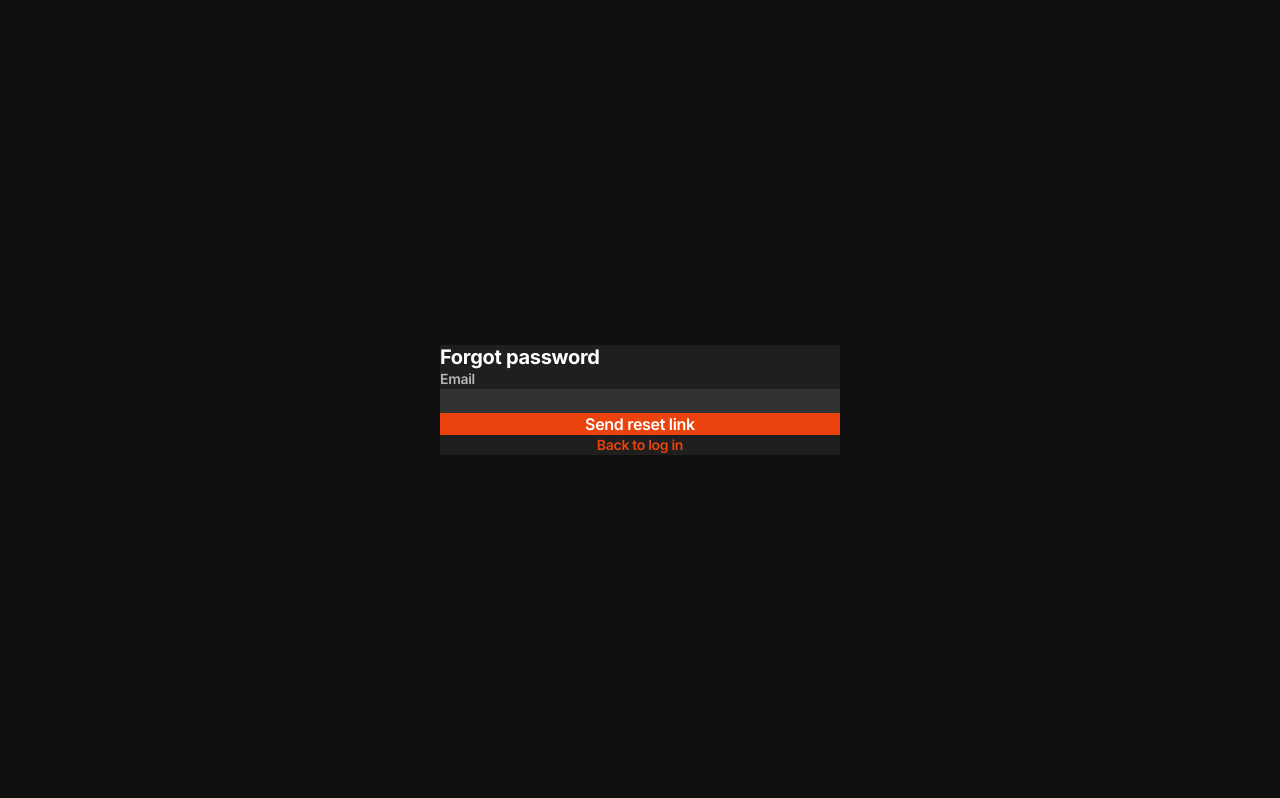
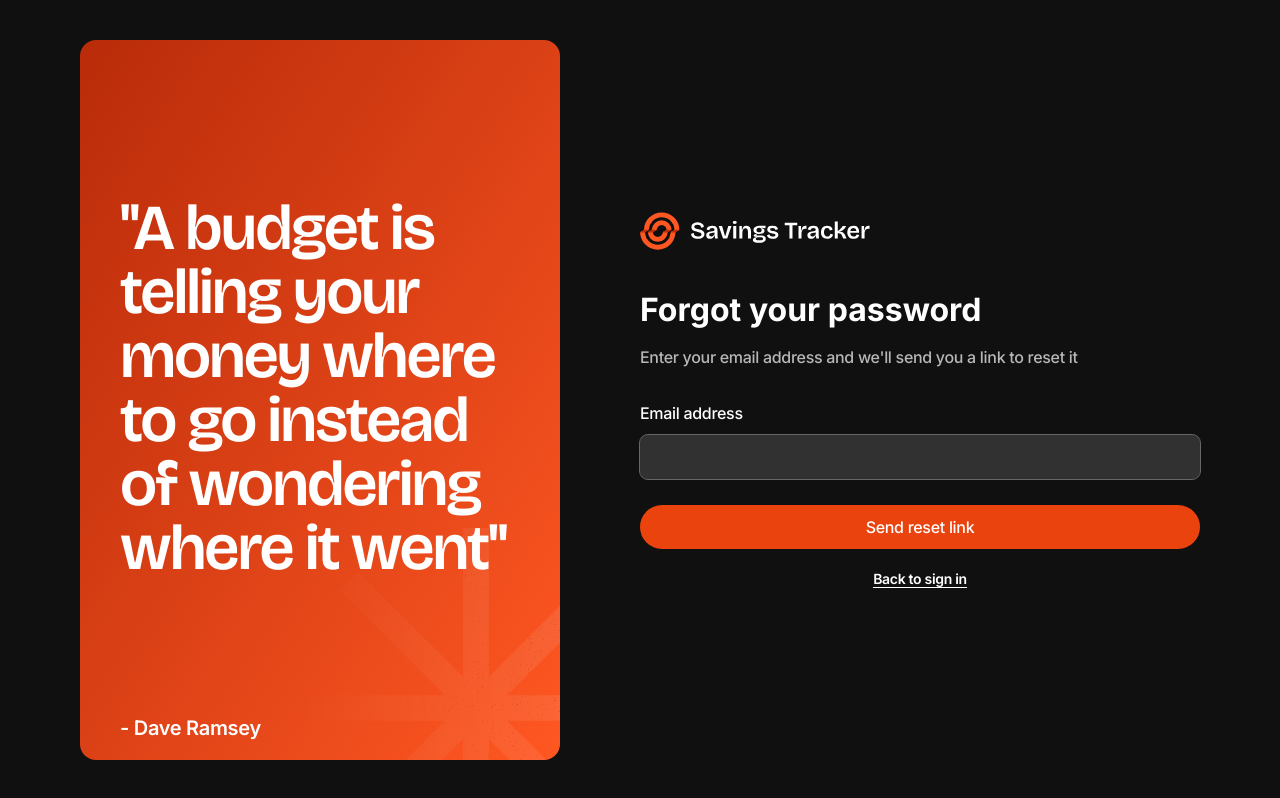
Before and after one commit to delroscol98/savings_tracker, a React (Vite) app in the folder frontend/: page /forgot-password in a window 1280 px wide. Built offline with nearby package versions, Linux system fonts and the light colour scheme.

Commit message:
chore: styles for auth pages

```diff
--- a/frontend/src/components/AuthLayout.tsx
+++ b/frontend/src/components/AuthLayout.tsx
@@ -3,6 +3,7 @@ import type { ReactNode } from "react";
 import logo from "../assets/logo-large.svg";
 import star from "../assets/pattern-star.svg";
 import { useLocation } from "react-router";
+import { Link } from "react-router";
 
 export function AuthLayout({ children }: { children: ReactNode }) {
   function quoteSetter() {
@@ -29,6 +30,7 @@ export function AuthLayout({ children }: { children: ReactNode }) {
           </>
         );
       case "/forgot-password":
+      case "/reset-password":
         return (
           <>
             <span className="text-1 text-neutral-0 self-center">
@@ -41,7 +43,7 @@ export function AuthLayout({ children }: { children: ReactNode }) {
     }
   }
   return (
-    <div className="min-h-screen bg-neutral-900 px-7 md:p-13 lg:px-14 lg:py-11 grid lg:grid-cols-2 items-center content-center">
+    <div className="min-h-screen bg-neutral-900 px-7 md:p-13 lg:px-14 lg:py-11 grid lg:grid-cols-2 items-center">
       <div
         className={`max-lg:hidden lg:min-h-full lg:grid lg:grid-rows-[1fr_min-content] lg:mr-14 lg:px-11 lg:py-8 lg:rounded-2xl lg:bg-linear-to-br lg:from-orange-700 lg:to-orange-400 lg:relative lg:overflow-hidden`}
       >
@@ -53,7 +55,9 @@ export function AuthLayout({ children }: { children: ReactNode }) {
         {quoteSetter()}
       </div>
       <div>
-        <img src={logo} alt="logo" />
+        <Link to="/login">
+          <img src={logo} alt="logo" />
+        </Link>
 
         {children}
       </div>
--- a/frontend/src/pages/ForgotPasswordPage.tsx
+++ b/frontend/src/pages/ForgotPasswordPage.tsx
@@ -5,15 +5,18 @@ import { z } from "zod";
 import { Link } from "react-router";
 import { forgotPassword } from "@/api/auth";
 import { handleApiError } from "@/lib/errors";
+import { AuthLayout } from "@/components/AuthLayout";
+import chevron from "../assets/icon-chevron-left.svg";
 
 const forgotPasswordSchema = z.object({
-  email: z.string().email("Please enter a valid email"),
+  email: z.email("Please enter a valid email"),
 });
 
 type ForgotPasswordForm = z.infer<typeof forgotPasswordSchema>;
 
 export function ForgotPasswordPage() {
   const [sent, setSent] = useState(false);
+  const [email, setEmail] = useState("");
   const {
     register,
     handleSubmit,
@@ -34,43 +37,62 @@ export function ForgotPasswordPage() {
 
   if (sent) {
     return (
-      <div className="min-h-screen bg-neutral-900 flex items-center justify-center px-spacing-7">
-        <div className="bg-neutral-800 rounded-radius-2xl p-spacing-12 w-full max-w-[400px]">
-          <h1 className="text-3 text-neutral-0 mb-spacing-7">Check your email</h1>
-          <p className="text-5 text-neutral-300 mb-spacing-9">
-            If an account exists with that email, we&apos;ve sent a password reset
-            link.
+      <AuthLayout>
+        <div className="grid gap-10 mt-11">
+          <div className="grid gap-4">
+            <h1 className="text-2 text-neutral-0">Check your inbox</h1>
+            <p className="text-5 text-neutral-300">
+              We've sent a reset link to{" "}
+              <span className="text-neutral-0">{email}</span>
             </p>
-          <Link
-            to="/login"
-            className="block text-center text-6 text-orange-500 hover:text-orange-400"
-          >
-            Back to log in
+          </div>
+          <p className="text-5 text-neutral-0">
+            This link expires in 30 minutes
+          </p>
+          <div className="grid gap-7">
+            <p className="text-5 text-neutral-300">
+              Didn't receive it?{" "}
+              <span className="text-neutral-0 hover:text-orange-400 border-b border-neutral-0 hover:border-orange-400 cursor-pointer" onClick={handleSubmit(onSubmit)}>
+                Resend email
+              </span>
+            </p>
+            <Link to="/login" className="text-5 text-neutral-300 flex gap-3">
+              <img src={chevron} alt="" />
+              Back to sign in
             </Link>
           </div>
         </div>
+      </AuthLayout>
     );
   }
 
   return (
-    <div className="min-h-screen bg-neutral-900 flex items-center justify-center px-spacing-7">
-      <div className="bg-neutral-800 rounded-radius-2xl p-spacing-12 w-full max-w-[400px]">
-        <h1 className="text-3 text-neutral-0 mb-spacing-10">Forgot password</h1>
+    <AuthLayout>
+      <div className="pb-10 mt-11">
+        <div className="text-neutral-0 grid gap-7">
+          <h1 className="text-2">Forgot your password</h1>
+          <p className="text-5 text-neutral-300">
+            Enter your email address and we'll send you a link to reset it
+          </p>
+        </div>
+      </div>
 
-        <form onSubmit={handleSubmit(onSubmit)} className="flex flex-col gap-spacing-7">
+      <form onSubmit={handleSubmit(onSubmit)} className="flex flex-col gap-8">
         {errors.root && (
           <p className="text-red-500 text-6">{errors.root.message}</p>
         )}
 
-          <div className="flex flex-col gap-spacing-3">
-            <label htmlFor="email" className="text-6 text-neutral-300">
-              Email
+        <div className="flex flex-col gap-5">
+          <label htmlFor="email" className="text-5 text-neutral-0">
+            Email address
           </label>
           <input
             id="email"
             type="email"
             {...register("email")}
-              className="bg-neutral-700 text-neutral-0 rounded-radius-md px-spacing-7 py-spacing-5 text-5 outline-none focus:ring-2 focus:ring-orange-500"
+            value={email}
+            onChange={(e) => setEmail(e.target.value)}
+            className="bg-neutral-700 text-neutral-0 rounded-md px-7 py-5 text-5 outline outline-solid outline-neutral-500 focus:ring-2 focus:ring-orange-500"
           />
           {errors.email && (
             <p className="text-red-500 text-7">{errors.email.message}</p>
@@ -80,18 +102,20 @@ export function ForgotPasswordPage() {
         <button
           type="submit"
           disabled={isSubmitting}
-            className="bg-orange-500 hover:bg-orange-400 text-neutral-0 rounded-radius-md text-5-semibold py-spacing-5 mt-spacing-3 disabled:opacity-50 disabled:cursor-not-allowed"
+          className="bg-orange-500 hover:bg-orange-400 text-neutral-0 rounded-full text-5 py-5 mt-3 disabled:opacity-50 cursor-pointer"
         >
           {isSubmitting ? "Sending..." : "Send reset link"}
         </button>
-        </form>
 
         <p className="mt-spacing-9 text-6 text-neutral-400 text-center">
-          <Link to="/login" className="text-orange-500 hover:text-orange-400">
-            Back to log in
+          <Link
+            to="/login"
+            className="text-neutral-0 hover:text-orange-400 border-b border-neutral-0 hover:border-orange-400"
+          >
+            Back to sign in
           </Link>
         </p>
-      </div>
-    </div>
+      </form>
+    </AuthLayout>
   );
 }
--- a/frontend/src/pages/LoginPage.tsx
+++ b/frontend/src/pages/LoginPage.tsx
@@ -37,7 +37,7 @@ export function LoginPage() {
   return (
     <AuthLayout>
       <div className="pb-10 mt-11 border-b border-neutral-700">
-        <div className="text-neutral-0 grid gap-4">
+        <div className="text-neutral-0 grid gap-7">
           <h1 className="text-2">Welcome back</h1>
           <p className="text-5 text-neutral-300">Sign into your account</p>
         </div>
--- a/frontend/src/pages/ResetPasswordPage.tsx
+++ b/frontend/src/pages/ResetPasswordPage.tsx
@@ -4,6 +4,8 @@ import { zodResolver } from "@hookform/resolvers/zod";
 import { z } from "zod";
 import { resetPassword } from "@/api/auth";
 import { handleApiError } from "@/lib/errors";
+import { AuthLayout } from "@/components/AuthLayout";
+import { useState } from "react";
 
 const resetPasswordSchema = z.object({
   password: z
@@ -16,6 +18,9 @@ type ResetPasswordForm = z.infer<typeof resetPasswordSchema>;
 
 export function ResetPasswordPage() {
   const [searchParams] = useSearchParams();
+  const [newPassword, setNewPassword] = useState("");
+  const [confirmNewPassword, setConfirmNewPassword] = useState("");
+  const [clientError, setClientError] = useState("");
   const token = searchParams.get("token");
   const navigate = useNavigate();
   const {
@@ -29,26 +34,33 @@ export function ResetPasswordPage() {
 
   if (!token) {
     return (
-      <div className="min-h-screen bg-neutral-900 flex items-center justify-center px-spacing-7">
-        <div className="bg-neutral-800 rounded-radius-2xl p-spacing-12 w-full max-w-[400px]">
-          <h1 className="text-3 text-neutral-0 mb-spacing-7">
-            Invalid reset link
-          </h1>
-          <p className="text-5 text-neutral-300 mb-spacing-9">
-            This password reset link is invalid or has expired.
+      <AuthLayout>
+        <div className="pb-11 mt-11">
+          <div className="text-neutral-0 grid gap-7">
+            <h1 className="text-2">Invalid reset link</h1>
+            <p className="text-5 text-neutral-300">
+              This password reset link is invalid or expired
             </p>
+          </div>
+        </div>
+
+
           <Link
             to="/forgot-password"
-            className="block text-center text-6 text-orange-500 hover:text-orange-400"
+            className="inline text-6 text-neutral-0 hover:text-orange-400 border-b border-neutral-0 hover:border-orange-400"
           >
             Request a new reset link
           </Link>
-        </div>
-      </div>
+      </AuthLayout>
     );
   }
 
   async function onSubmit(data: ResetPasswordForm) {
+    if (newPassword != confirmNewPassword) {
+      setClientError("Passwords do not match")
+      return
+    }
+
     try {
       await resetPassword(token!, data.password);
       navigate("/login");
@@ -58,47 +70,83 @@ export function ResetPasswordPage() {
   }
 
   return (
-    <div className="min-h-screen bg-neutral-900 flex items-center justify-center px-spacing-7">
-      <div className="bg-neutral-800 rounded-radius-2xl p-spacing-12 w-full max-w-[400px]">
-        <h1 className="text-3 text-neutral-0 mb-spacing-10">
-          Reset password
-        </h1>
+    <AuthLayout>
+      <div className="pb-11 mt-11">
+        <div className="text-neutral-0 grid gap-7">
+          <h1 className="text-2">Create new password</h1>
+          <p className="text-5 text-neutral-300">
+            Your new password must be different from your previous password
+          </p>
+        </div>
+      </div>
 
-        <form onSubmit={handleSubmit(onSubmit)} className="flex flex-col gap-spacing-7">
+      <form onSubmit={handleSubmit(onSubmit)} className="flex flex-col gap-8">
         {errors.root && (
           <p className="text-red-500 text-6">{errors.root.message}</p>
         )}
 
-          <div className="flex flex-col gap-spacing-3">
-            <label htmlFor="password" className="text-6 text-neutral-300">
-              New password
+        <div className="flex flex-col gap-5">
+          <label htmlFor="full_name" className="text-5 text-neutral-0">
+            New Password
           </label>
           <input
-              id="password"
-              type="password"
+            id="full_name"
+            type="text"
             {...register("password")}
-              className="bg-neutral-700 text-neutral-0 rounded-radius-md px-spacing-7 py-spacing-5 text-5 outline-none focus:ring-2 focus:ring-orange-500"
+            className="bg-neutral-700 text-neutral-0 rounded-md px-7 py-5 text-5 outline outline-solid outline-neutral-500 focus:ring-2 focus:ring-orange-500"
+            value={newPassword}
+            onChange={(e) => {
+              setNewPassword(e.target.value);
+            }}
           />
+          <span className="text-6 text-neutral-300">At least 8 characters</span>
           {errors.password && (
             <p className="text-red-500 text-7">{errors.password.message}</p>
+          )}
+        </div>
+
+        <div className="flex flex-col gap-5">
+          <label htmlFor="full_name" className="text-5 text-neutral-0">
+            Confirm new Password
+          </label>
+          <input
+            id="full_name"
+            type="text"
+            value={confirmNewPassword}
+            onChange={(e) => {
+              setConfirmNewPassword(e.target.value);
+            }}
+            onBlur={() => {
+              if (newPassword != confirmNewPassword) {
+                setClientError("Passwords do not match")
+              } else {
+                setClientError("")
+              }
+            }}
+            className="bg-neutral-700 text-neutral-0 rounded-md px-7 py-5 text-5 outline outline-solid outline-neutral-500 focus:ring-2 focus:ring-orange-500"
+          />
+          {clientError && (
+            <p className="text-red-500 text-7">{clientError}</p>
           )}
         </div>
 
         <button
           type="submit"
           disabled={isSubmitting}
-            className="bg-orange-500 hover:bg-orange-400 text-neutral-0 rounded-radius-md text-5-semibold py-spacing-5 mt-spacing-3 disabled:opacity-50 disabled:cursor-not-allowed"
+          className="bg-orange-500 hover:bg-orange-400 text-neutral-0 rounded-full text-5 py-5 mt-3 disabled:opacity-50 disabled:cursor-not-allowed"
         >
           {isSubmitting ? "Resetting..." : "Reset password"}
         </button>
-        </form>
 
         <p className="mt-spacing-9 text-6 text-neutral-400 text-center">
-          <Link to="/login" className="text-orange-500 hover:text-orange-400">
-            Back to log in
+          <Link
+            to="/login"
+            className="text-neutral-0 hover:text-orange-400 border-b border-neutral-0 hover:border-orange-400"
+          >
+            Back to sign in
           </Link>
         </p>
-      </div>
-    </div>
+      </form>
+    </AuthLayout>
   );
 }
--- a/frontend/src/pages/SignUpPage.tsx
+++ b/frontend/src/pages/SignUpPage.tsx
@@ -40,7 +40,7 @@ export function SignUpPage() {
   return (
     <AuthLayout>
       <div className="pb-10 mt-11">
-        <div className="text-neutral-0 grid gap-4">
+        <div className="text-neutral-0 grid gap-7">
           <h1 className="text-2">Create your account</h1>
           <p className="text-5 text-neutral-300">
             Start tracking your savings goals
```
Lines whose indentation alone changed are shown as unchanged.
